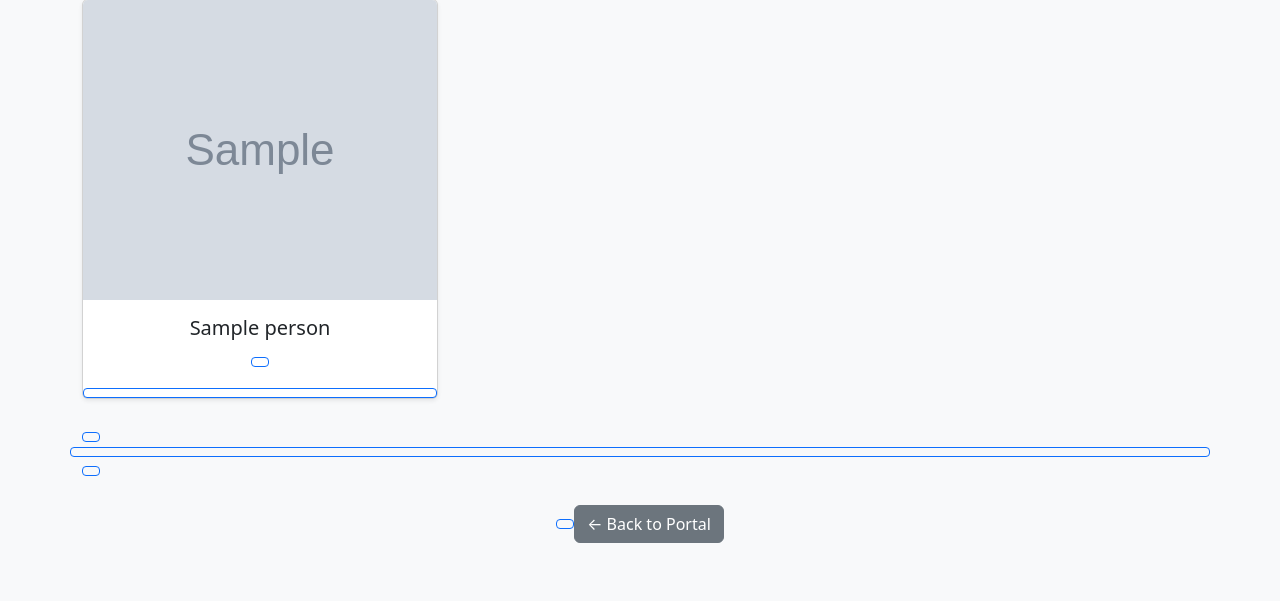
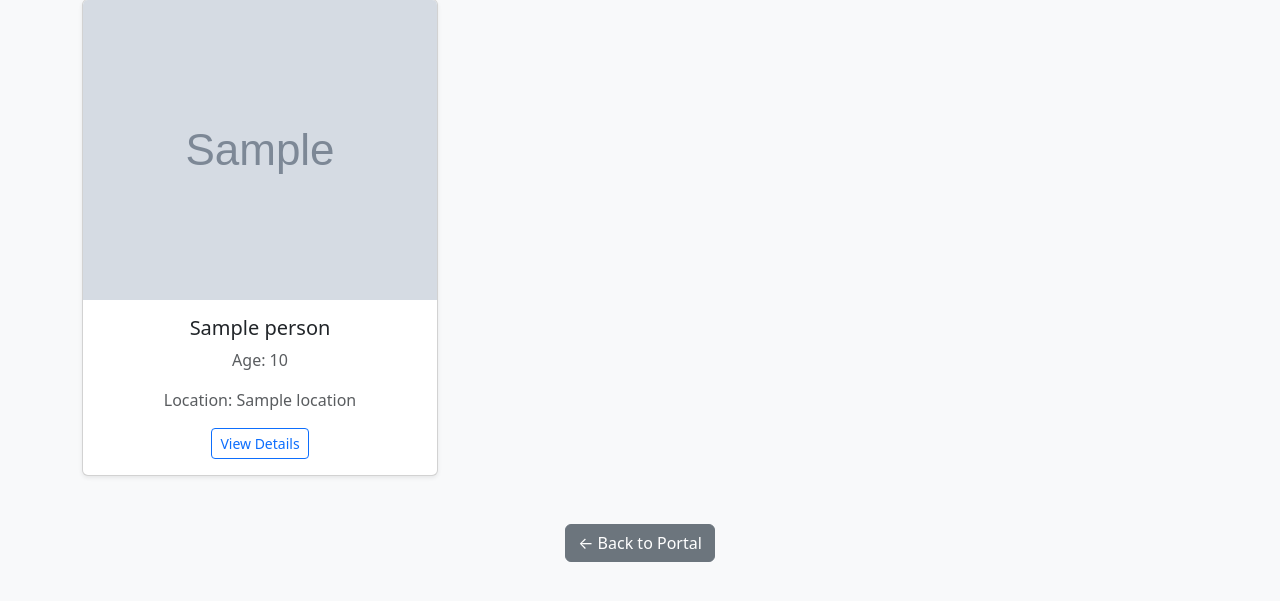
Before and after one commit to Harshika644/lost-and-found-, a Flask app: template templates/found.html in a window 1280 px wide. Shown: the part 111-712 px from the top of the page. Run offline with Flask 3, Linux system fonts and the light colour scheme; the template is opened without the code that fills it: most values are stand-ins (such as "Sample title", 1, 10 or a date in 2020); grey boxes marked "Sample" are stand-in pictures.

Commit message:
Update found.html

```diff
--- a/templates/found.html
+++ b/templates/found.html
@@ -6,34 +6,59 @@
   <meta name="viewport" content="width=device-width, initial-scale=1">
   <link href="https://cdn.jsdelivr.net/npm/bootstrap@5.3.0/dist/css/bootstrap.min.css" rel="stylesheet">
 </head>
+
 <body class="bg-light">
+
 <div class="container py-5">
+
   <h2 class="mb-4 text-success text-center">🧍‍♂️ Missing People</h2>
 
   {% if people %}
     <div class="row">
+
       {% for person in people %}
       <div class="col-md-4">
         <div class="card mb-4 shadow-sm">
-            <img src="{{ person.photo }}" class="card-img-top" alt="{{ person.name }}" style="height: 300px; object-fit: cover;">
+
+          <img src="{{ person['photo'] }}"
+               class="card-img-top"
+               alt="{{ person['name'] }}"
+               style="height: 300px; object-fit: cover;">
+
           <div class="card-body text-center">
-              <h5 class="card-title">{{ person.name }}</h5>
-              <a href="{{ url_for('detail', person_id=person['id']) }}" class="btn btn-outline-primary btn-sm">
+
+            <h5 class="card-title">{{ person['name'] }}</h5>
+
+            <p class="text-muted">Age: {{ person['age'] }}</p>
+            <p class="text-muted">Location: {{ person['location'] }}</p>
+
+            <!-- ✅ FIXED BUTTON -->
+            <a href="{{ url_for('detail', person_id=person['id']) }}"
+               class="btn btn-outline-primary btn-sm">
+               View Details
+            </a>
+
           </div>
         </div>
       </div>
       {% endfor %}
+
     </div>
+
   {% else %}
+
     <div class="alert alert-info text-center">
       No missing people reported yet.
     </div>
+
   {% endif %}
 
   <!-- Back button -->
   <div class="text-center mt-4">
-      <a href="/lostfound" class="btn btn-secondary">← Back to Portal</a>
+    <a href="/" class="btn btn-secondary">← Back to Portal</a>
   </div>
+
 </div>
+
 </body>
 </html>
```
Lines whose indentation alone changed are shown as unchanged.
